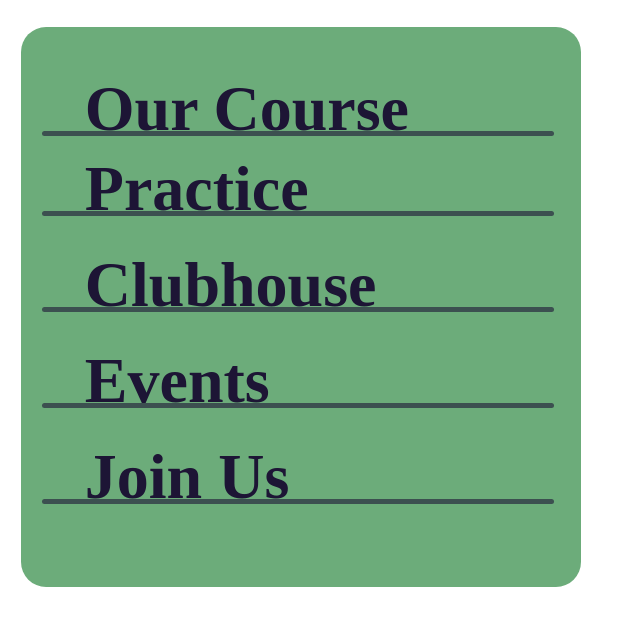
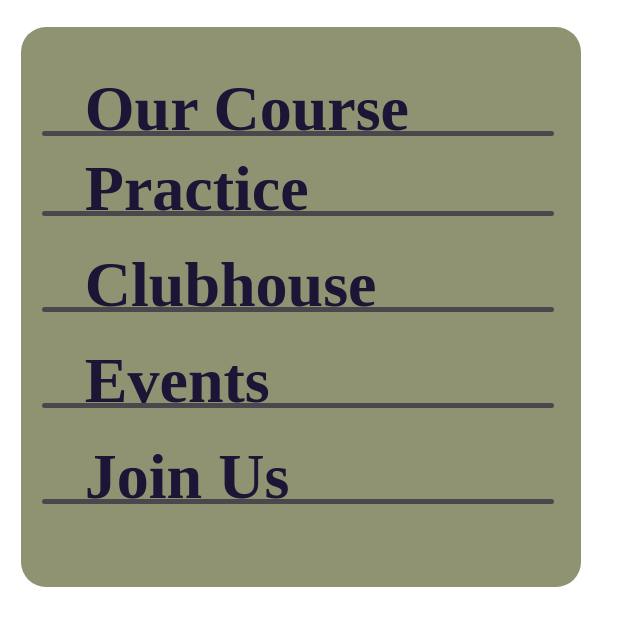
Before and after one commit to Yetibab/Hamburger-Bar, a plain HTML site: page index.html in a window 1280 px wide. In both pictures the pointer is over the element 60 px from the left and 67 px from the top of the page. Shown: the whole page, without its empty margins (0-640 px from the left). Drawn offline with Linux system fonts and the light colour scheme; a web font is replaced by a local one.

Commit message:
Update menu background colors and bar animations for improved visibility

```diff
--- a/style.css
+++ b/style.css
@@ -58,7 +58,7 @@ h1, h2, h3, h4, h5, h6, ul, li, p, a, span, div {
     height: 5em;
     width: 5em;
     border-radius: 25px;
-    background-color: rgb(45, 159, 70);
+    background-color: rgb(59, 165, 33);
     z-index: 1;
     transition: all 0.5s ease;
 }
@@ -72,38 +72,38 @@ h1, h2, h3, h4, h5, h6, ul, li, p, a, span, div {
     height: 35em;
     width: 35em;
     border-radius: 25px;
-    background-color: rgba(37, 133, 58, 0.674);
+    background-color: rgba(77, 83, 31, 0.626);
     backdrop-filter: blur(4px);
     z-index: 1;
     transition: all 0.5s ease;
     .bar1 {
         opacity: 0.6;
-        transform: translate(0, 5em) rotate(180deg);
+        transform: translate(0, 5em) rotate(0deg);
         transition: all 0.5s ease;
         width: 32em;
 
     }
     .bar2 {
         opacity: 0.6;
-        transform: translate(0, 9em) rotate(180deg);
+        transform: translate(0, 9em) rotate(0deg);
         transition: all 0.5s ease;
         width: 32em;
     }
     .bar3 {
         opacity: 0.6;
-        transform: translate(0, 14em) rotate(180deg);
+        transform: translate(0, 14em) rotate(0deg);
         transition: all 0.5s ease;
         width: 32em;
     }
     .bar4 {
         opacity: 0.6;
-        transform: translate(0, 20em) rotate(180deg);
+        transform: translate(0, 20em) rotate(0deg);
         transition: all 0.5s ease;
         width: 32em;
     }
     .bar5 {
         opacity: 0.6;
-        transform: translate(0, 26em) rotate(180deg);
+        transform: translate(0, 26em) rotate(0deg);
         transition: all 0.5s ease;
         width: 32em;
     }
```
